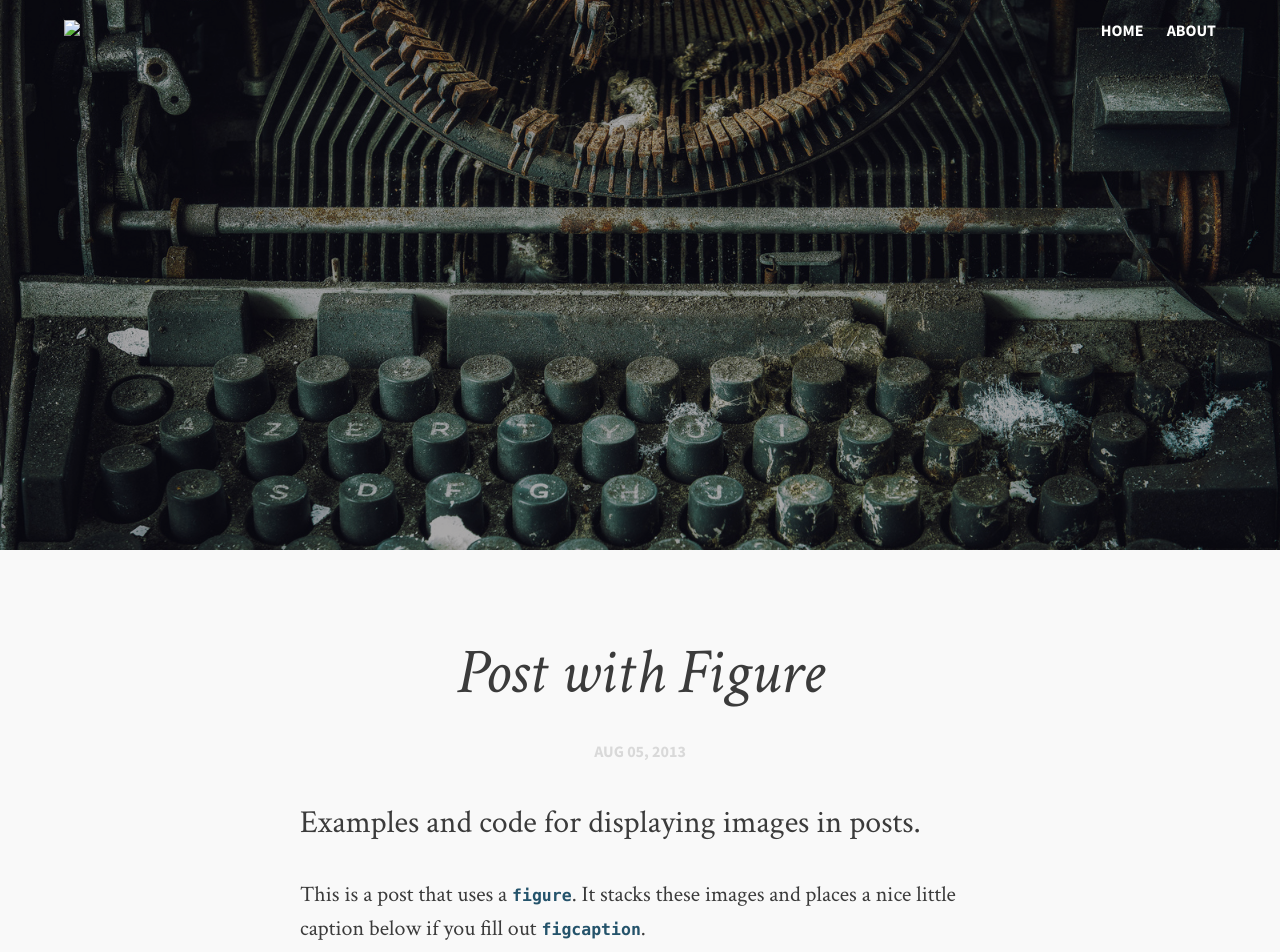
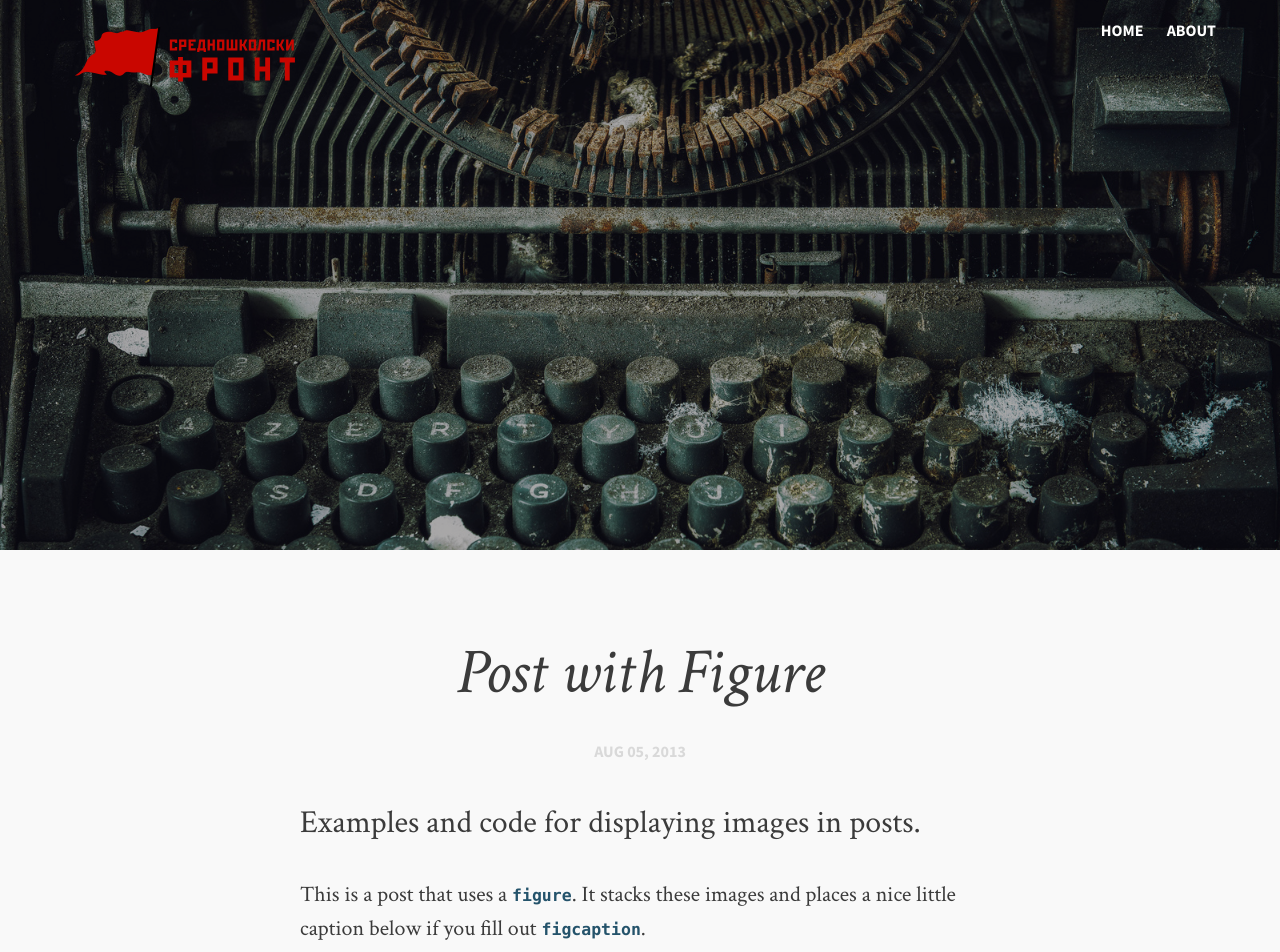
Before and after one commit to srednoshkolskifront/sf, a Jekyll site: the page built from _posts/2013-08-05-post-with-figure.md, in a window 1280 px wide. Shown: the top 952 px of the page. Built offline with Jekyll 4.4.1, drawn with Linux system fonts in a browser that asks for light colours; comment, search, counter and statistics services are not loaded.

Commit message:
Update head.html

```diff
--- a/_includes/head.html
+++ b/_includes/head.html
@@ -48,7 +48,7 @@
       <div class="wrap">
         <hgroup>
           <!---- <h1><a href="/">{{ site.title }}</a></h1> --->
-          <a href="/"><img src="sf1.png" width="250" ></a>
+          <a href="/"><img src="../sf1.png" width="250" ></a>
         </hgroup>
         <a href="#nav" class="menu"><span class='icons'>☰</span></a>
         <nav role="navigation">
```
